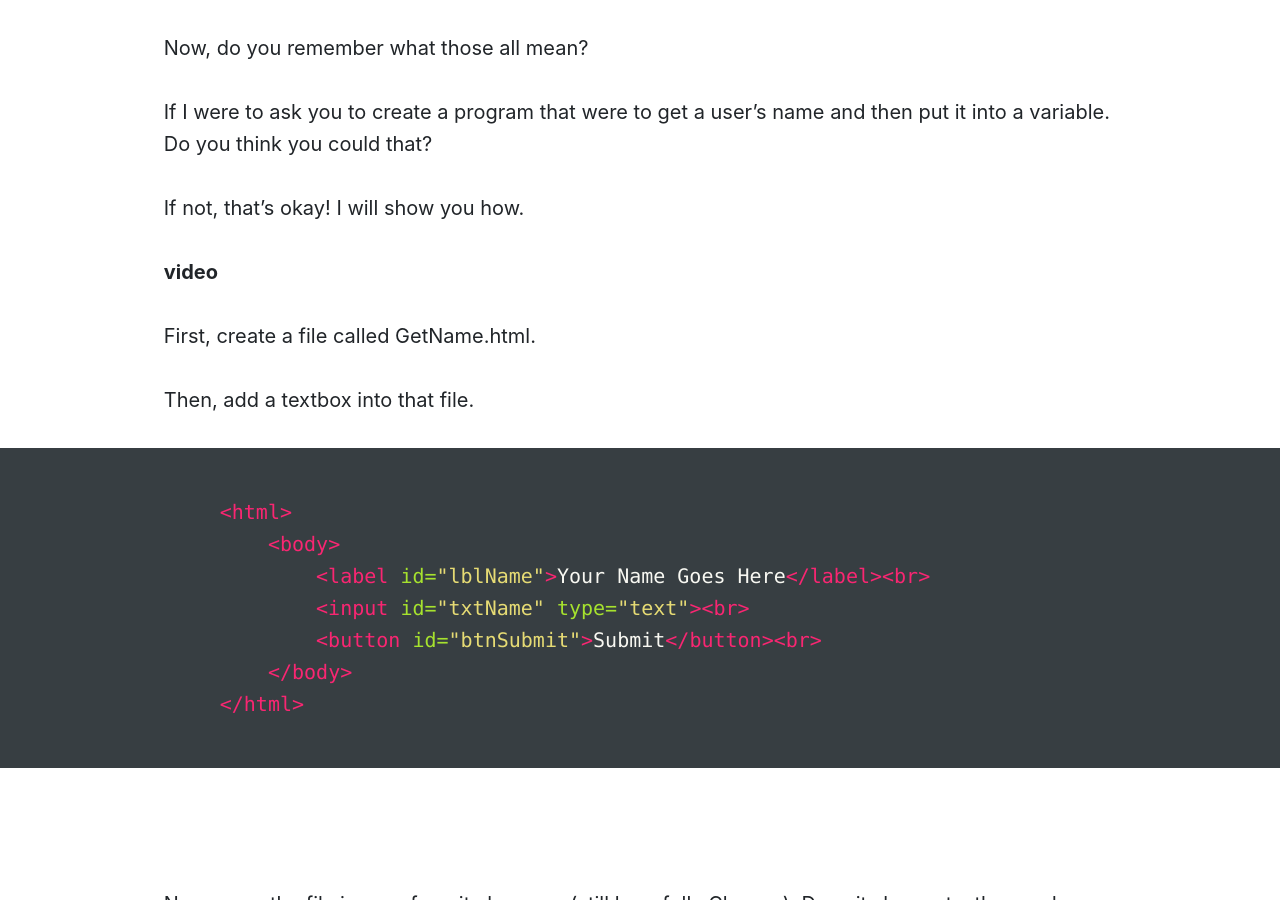
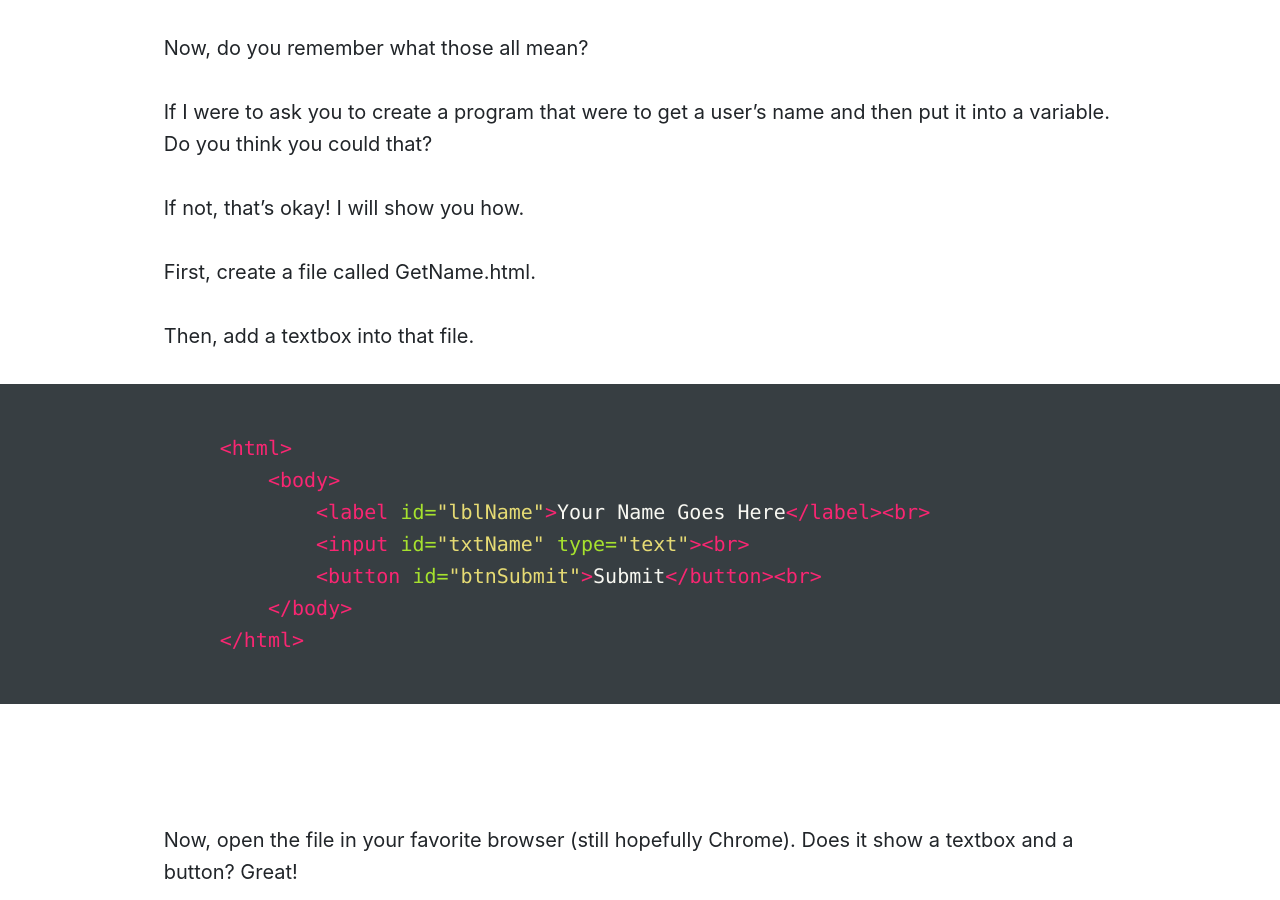
Before and after one commit to Montana-Media-Arts/441-web-tech-Spring2019-course, a Jekyll site: the page built from modules/week-4/_posts/2000-01-02-variablesagain.md, in a window 1280 px wide and 900 px high, scrolled down 1013 px. Built offline with Jekyll 4.4.1, drawn with Linux system fonts in a browser that asks for light colours; nearby versions of some CDN libraries.

Commit message:
updated text

```diff
--- a/modules/week-4/_posts/2000-01-02-variablesagain.md
+++ b/modules/week-4/_posts/2000-01-02-variablesagain.md
@@ -23,8 +23,6 @@ Now, do you remember what those all mean?
 If I were to ask you to create a program that were to get a user's name and then put it into a variable.  Do you think you could that?
 
 If not, that's okay!  I will show you how.
-
-**video**
 
 First, create a file called GetName.html.
 
```
Also changed, not shown: modules/week-4/_posts/2001-01-01-functions.md (+0 -5 lines).
